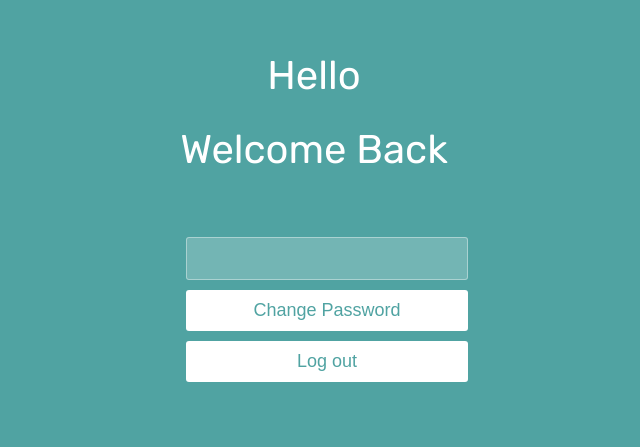
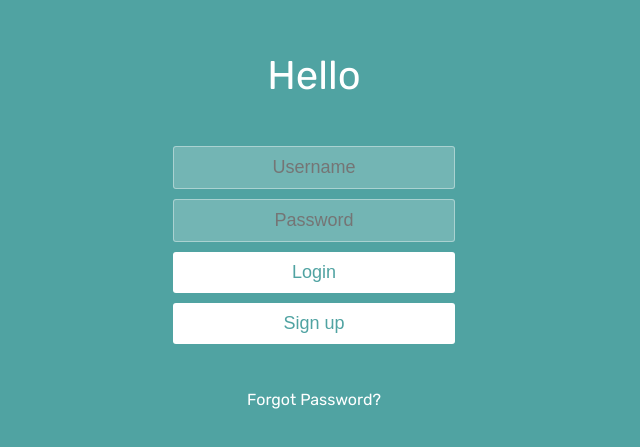
Before and after one commit to Kim-Lancaster/basic-login-project, a React (Create React App) app in the folder frontend/: page / in a window 1280 px wide. Shown: the part 183-630 px from the top of the page, without its empty margins (326-966 px from the left). Built offline with nearby package versions, Linux system fonts and the light colour scheme.

Commit message:
complete change password functionality.

```diff
--- a/frontend/src/components/App.jsx
+++ b/frontend/src/components/App.jsx
@@ -10,11 +10,11 @@ function App(){
 
   return (<div className='container'>
     {!isLoggedIn && <h1>Hello</h1> }
-    {!isLoggedIn ? <Profile user={apiResponse} setResponse={setResponse} setLoggedIn={setLoggedIn} /> :
-    <LoginPage setResponse={setResponse} setLoggedIn={setLoggedIn}/>}
+    {isLoggedIn ?
+    <Profile user={apiResponse} setResponse={setResponse} setLoggedIn={setLoggedIn}  apiResponse={apiResponse}/> :
+    <LoginPage setResponse={setResponse} setLoggedIn={setLoggedIn} />}
     {!isLoggedIn && <p>{apiResponse}</p>}
-
-
+    <p className='forgot-password'>Forgot Password?</p>
   </div>)
 }
 
--- a/frontend/src/components/Profile.jsx
+++ b/frontend/src/components/Profile.jsx
@@ -3,25 +3,26 @@ import Input from "./Input";
 
 function Profile (props) {
 
-    const [newPassword, setNewPassword] = useState();
-    const options = {
+    const [newPassword, setNewPassword] = useState("");
+    const [changedPassword, setChanged] = useState(false);
+
+    function onChange(e){
+        setNewPassword(e.target.value)
+    }
+
+    function handlePasswordClick(){
+        console.log(newPassword)
+        fetch('http://localhost:3001/users/update', {
             method: "PUT",
             headers: {"Content-Type": "application/json"},
             body: JSON.stringify({
-            userName: props.apiResponse,
+                userName: props.user,
                 newPassword: newPassword
             })
+    })
+    setChanged(true)
 }
-    function onChange(e){
-        setNewPassword(e.target.value)//stopped here
-        //don't know if it is a problem but state printed to the console
-        //seems to always be on char behind.
-        //have not tested if this will be true on click when
-        //state value us transfered to the backend.
-    }
-    function handlePasswordClick(){
-        fetch('http://localhost:3001/users/update', options)
-    }
+
     function handleLogOutClick(){
         props.setResponse("")
         props.setLoggedIn(false)
@@ -30,6 +31,7 @@ function Profile (props) {
     return <div>
             <h1>Welcome Back {props.user}</h1>
             <div className="logged-in">
+               {!changedPassword ? <div>
                     <Input
                         onChange={onChange}
                         value={newPassword}
@@ -37,7 +39,15 @@ function Profile (props) {
                         name="userPassword"
                         id="password"
                         />
-                <button onClick={handlePasswordClick}>Change Password</button>
+                    <button
+                        onClick={handlePasswordClick}>
+                            Change Password
+                    </button>
+                </div> :
+                <div className='password-changed-dialog'>
+                Your password has been updated
+                </div>
+                }
                 <button onClick={handleLogOutClick}>Log out</button>
             </div>
         </div>
--- a/frontend/src/index.css
+++ b/frontend/src/index.css
@@ -59,3 +59,14 @@ button {
   width: 20%;
   margin: 5% auto;
 }
+.password-changed-dialog {
+  margin: 10% auto;
+}
+.forgot-password {
+  max-width: fit-content;
+  margin: auto;
+}
+.forgot-password:hover{
+  text-decoration: underline;
+  cursor: pointer;
+}
```
Also changed, not shown: 2 other files (tests, documents, lock files or other folders). Lines whose indentation alone changed are shown as unchanged.
